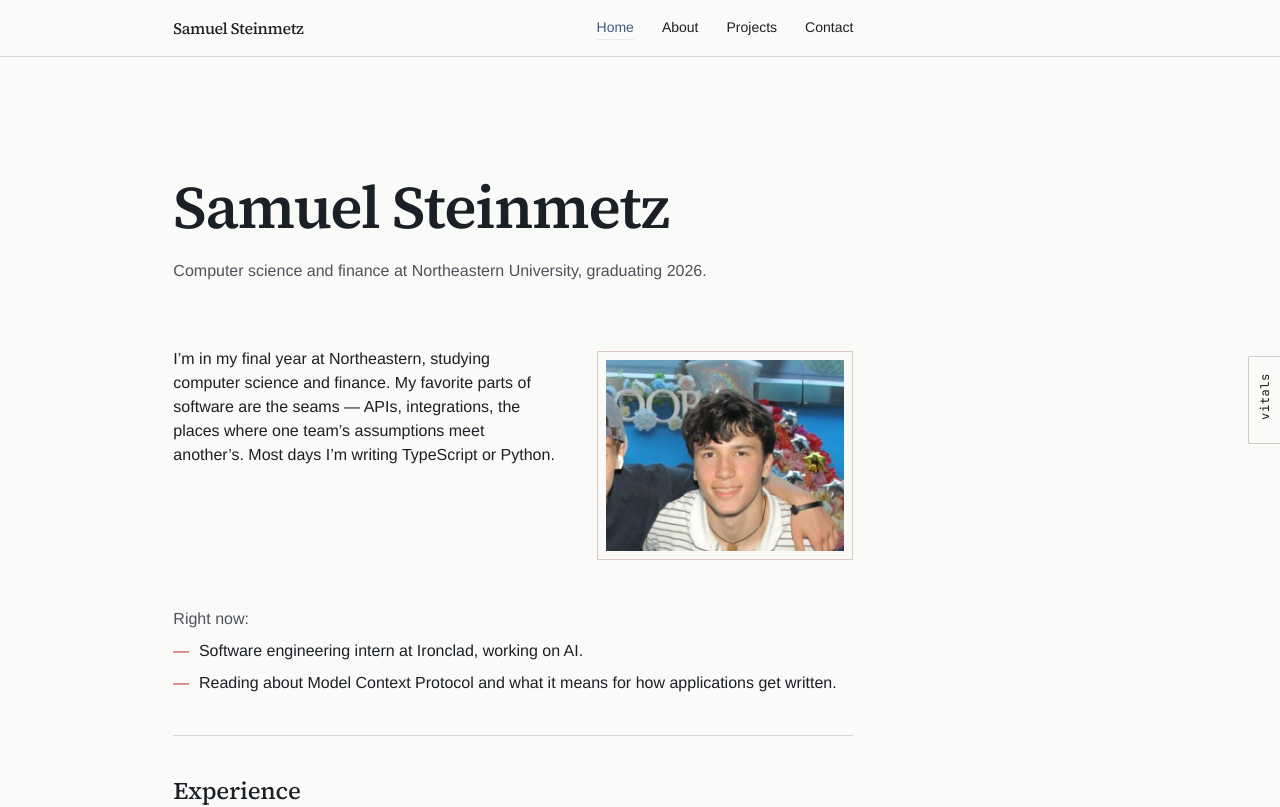
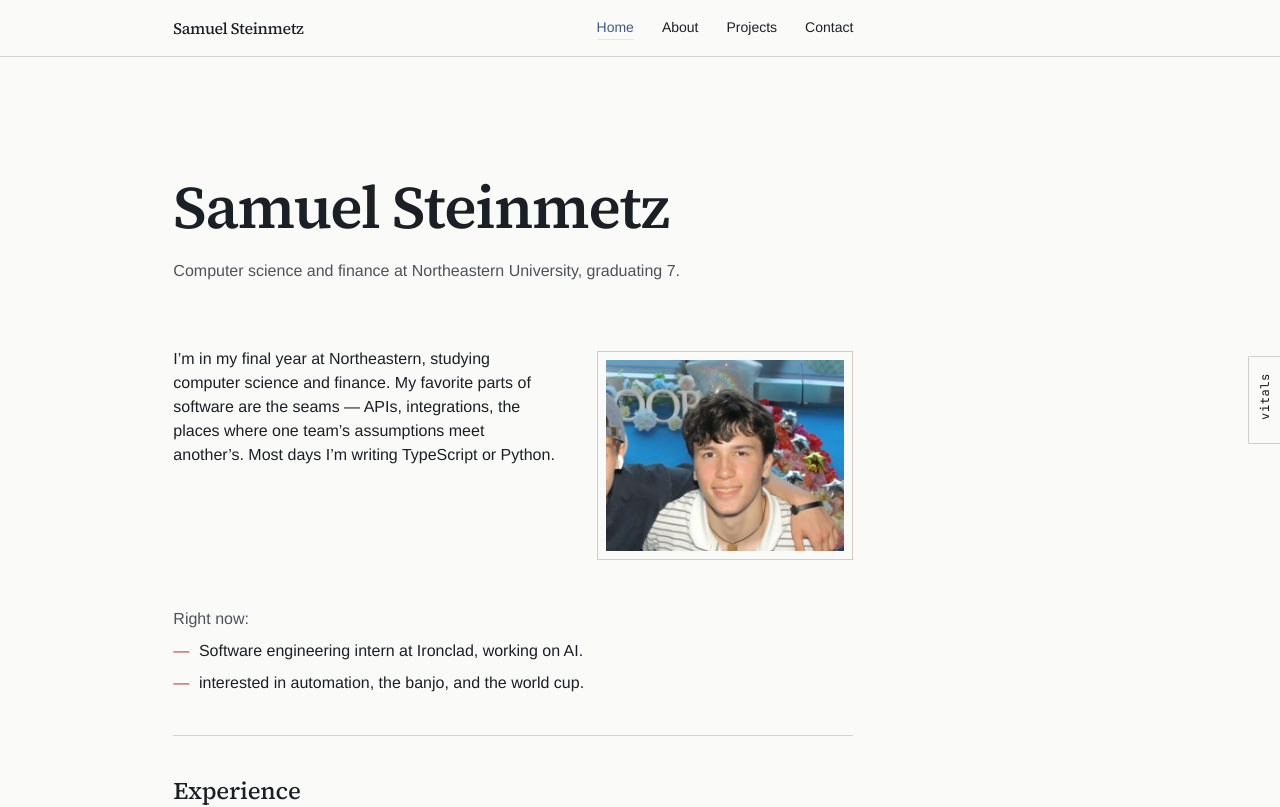
Before and after one commit to samhsteinmetz/me, a React (Vite) app: page / in a window 1280 px wide. Shown: the top 807 px of the page. Built offline with nearby package versions, Linux system fonts and the light colour scheme; no server answers; a web font is replaced by a local one.

Commit message:
minor text changes, still some need to be done

```diff
--- a/src/components/VitalsPanel.tsx
+++ b/src/components/VitalsPanel.tsx
@@ -174,7 +174,7 @@ export default function VitalsPanel() {
               className="font-serif"
               style={{ fontSize: "0.9375rem", color: INK }}
             >
-              Heart rate vs VIX
+              Heart rate vs. Market Volatility
             </h3>
             <div className="mt-3">
               {loading ? (
--- a/src/components/vitals/HRVixChart.tsx
+++ b/src/components/vitals/HRVixChart.tsx
@@ -173,7 +173,7 @@ export default function HRVixChart({
         style={{ fontSize: 13, color: MUTED }}
         className="mt-2 italic"
       >
-        You and the market moved together on {n} of the last 30 days.
+        Me and the market moved together on {n} of the last 30 days.
         {marketSyncSuffix(n)}
       </p>
     </div>
--- a/src/components/vitals/analysis.ts
+++ b/src/components/vitals/analysis.ts
@@ -60,7 +60,7 @@ export function marketSyncCount(merged: MergedPoint[]): number {
 /** Suffix appended to the correlation sentence per the brief's thresholds. */
 export function marketSyncSuffix(n: number): string {
   if (n > 20) return " Stressed in sync.";
-  if (n < 10) return " You're doing your own thing.";
+  if (n < 10) return " right now not much of a correlation";
   return "";
 }
 
--- a/src/pages/About.tsx
+++ b/src/pages/About.tsx
@@ -3,7 +3,7 @@ import currImage from "../assets/cat.jpeg";
 
 const About = () => {
   const longText =
-    "I'm Samuel Heron Steinmetz — Sam to most people. I'm finishing a BS in computer science and finance at Northeastern, graduating in 2026. Right now I'm interning at Ironclad on the AI team. I like software systems whose behavior I can predict, math that has a real answer, and projects you can actually ship.";
+    "I'm Samuel Heron Steinmetz — Sam to most people. I'm finishing a BS in computer science and finance at Northeastern, graduating in 2027. Right now I'm interning at Ironclad on the AI team. I like software systems whose behavior I can predict, math that has a real answer, and projects you can actually ship.";
 
   return (
     <div className="container-prose">
--- a/src/pages/Home.tsx
+++ b/src/pages/Home.tsx
@@ -24,7 +24,7 @@ const Home = () => {
         </h1>
         <p className="mt-5 text-ink-soft text-balance max-w-measure">
           Computer science and finance at Northeastern University, graduating
-          2026.
+          7.
         </p>
       </section>
 
@@ -58,8 +58,7 @@ const Home = () => {
             Software engineering intern at Ironclad, working on AI.
           </li>
           <li>
-            Reading about Model Context Protocol and what it means for how
-            applications get written.
+            interested in automation, the banjo, and the world cup.
           </li>
         </ul>
       </section>
```
